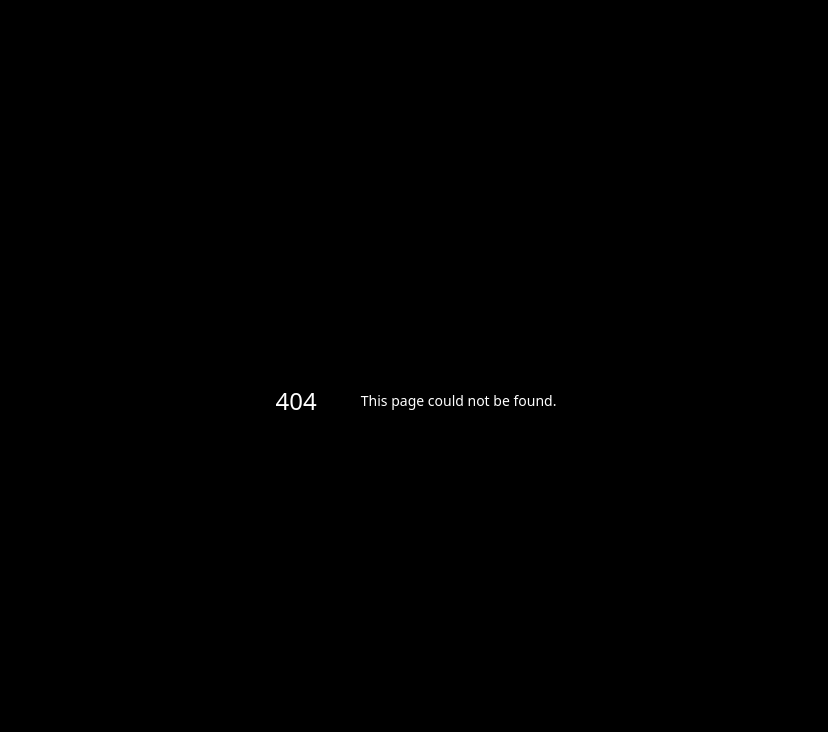
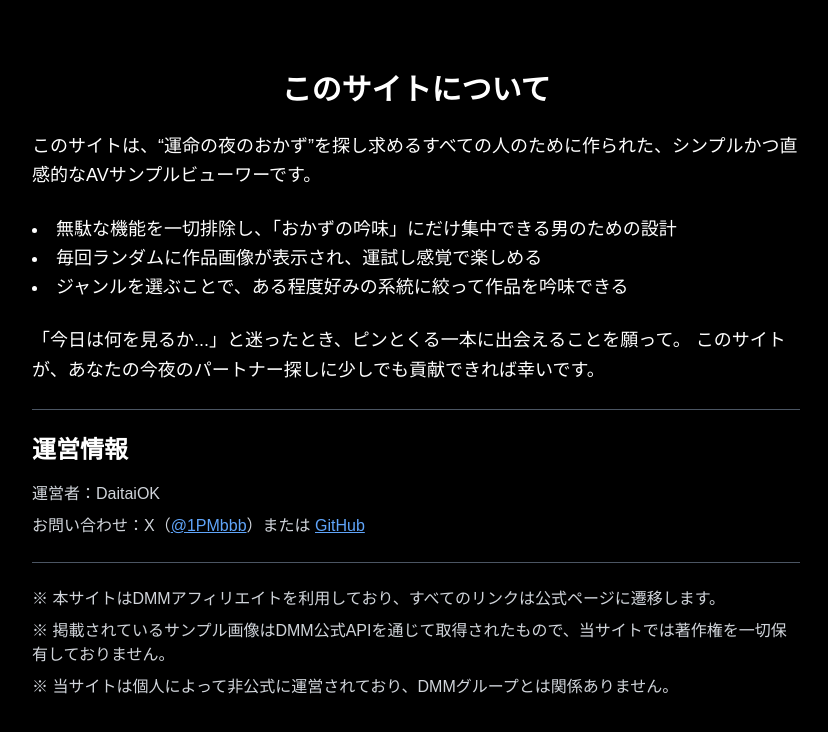
Before and after one commit to DaitaiOK/dmm-viewer, a Next.js app: page /about in a window 1280 px wide. Before the commit this address had no page. Shown: the top 732 px of the page, without its empty margins (224-1052 px from the left). Built offline with nearby package versions, Linux system fonts and the light colour scheme.

Commit message:
運営情報と免責を正確に反映

```diff
--- /dev/null
+++ b/app/about/page.tsx
@@ -0,0 +1,45 @@
+export default function AboutPage() {
+  return (
+    <main className="min-h-screen bg-black text-white flex flex-col items-center justify-start p-6">
+      <div className="max-w-3xl w-full">
+        <h1 className="text-3xl font-bold text-center mb-6 mt-12">このサイトについて</h1>
+
+        <p className="text-lg mb-6 leading-relaxed">
+          このサイトは、“運命の夜のおかず”を探し求めるすべての人のために作られた、シンプルかつ直感的なAVサンプルビューワーです。
+        </p>
+
+        <ul className="list-disc list-inside text-lg mb-6 leading-relaxed">
+          <li>無駄な機能を一切排除し、「おかずの吟味」にだけ集中できる男のための設計</li>
+          <li>毎回ランダムに作品画像が表示され、運試し感覚で楽しめる</li>
+          <li>ジャンルを選ぶことで、ある程度好みの系統に絞って作品を吟味できる</li>
+        </ul>
+
+        <p className="text-lg mb-6 leading-relaxed">
+          「今日は何を見るか...」と迷ったとき、ピンとくる一本に出会えることを願って。
+          このサイトが、あなたの今夜のパートナー探しに少しでも貢献できれば幸いです。
+        </p>
+
+        <hr className="border-gray-600 my-6" />
+
+        <h2 className="text-2xl font-semibold mb-4">運営情報</h2>
+        <p className="text-base text-gray-300 mb-2">運営者：DaitaiOK</p>
+        <p className="text-base text-gray-300 mb-2">
+          お問い合わせ：X（<a href="https://x.com/1PMbbb" target="_blank" rel="noopener noreferrer" className="underline text-blue-400">@1PMbbb</a>）または{' '}
+          <a href="https://github.com/DaitaiOK" target="_blank" rel="noopener noreferrer" className="underline text-blue-400">GitHub</a>
+        </p>
+
+        <hr className="border-gray-600 my-6" />
+
+        <p className="text-base text-gray-300 mb-2">
+          ※ 本サイトはDMMアフィリエイトを利用しており、すべてのリンクは公式ページに遷移します。
+        </p>
+        <p className="text-base text-gray-300 mb-2">
+          ※ 掲載されているサンプル画像はDMM公式APIを通じて取得されたもので、当サイトでは著作権を一切保有しておりません。
+        </p>
+        <p className="text-base text-gray-300 mb-2">
+          ※ 当サイトは個人によって非公式に運営されており、DMMグループとは関係ありません。
+        </p>
+      </div>
+    </main>
+  );
+}
--- a/app/page.tsx
+++ b/app/page.tsx
@@ -73,6 +73,13 @@ export default function Home() {
 
   return (
     <main className="h-screen w-screen bg-black text-white overflow-hidden">
+      {/* 右上に固定リンク */}
+    <a
+      href="/about"
+      className="absolute top-2 right-2 z-50 text-xs text-gray-400 underline hover:text-white"
+    >
+      このサイトについて
+    </a>
       {/* ジャンル選択 */}
       <div className="absolute top-0 left-0 w-full z-30 px-4 py-2">
         <select
```
